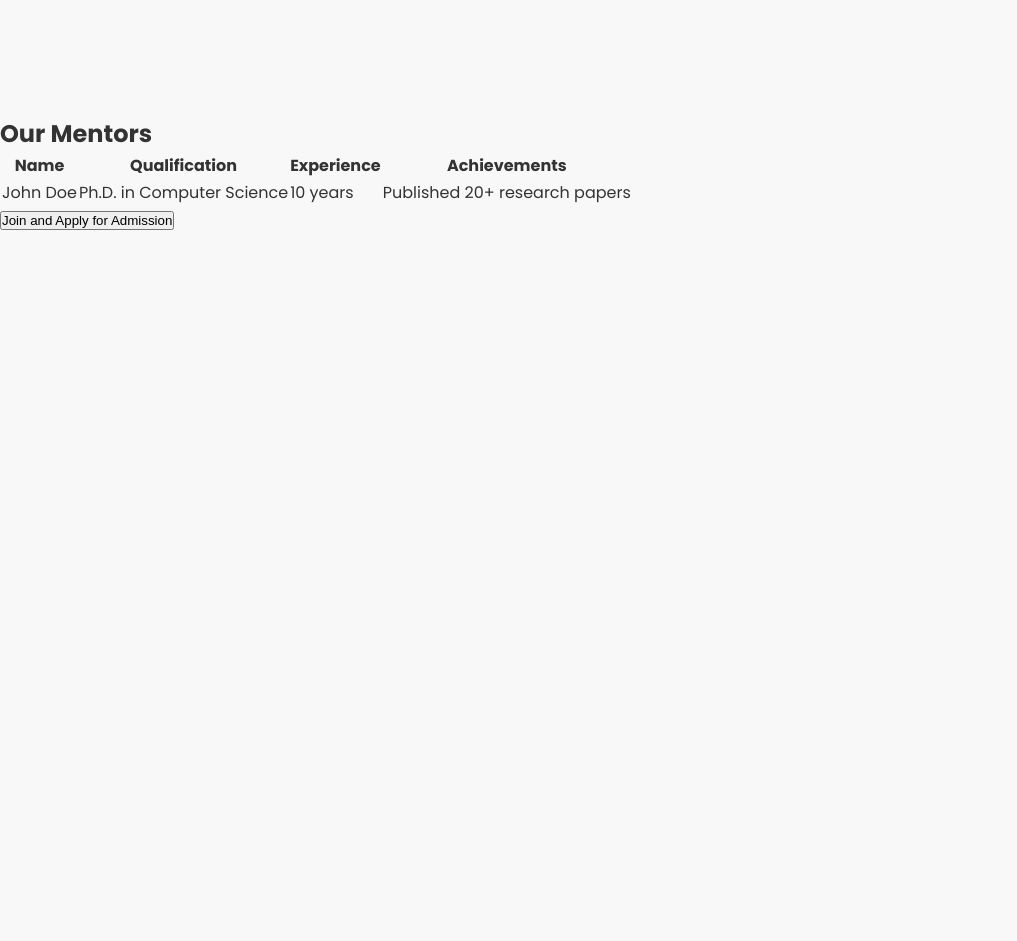
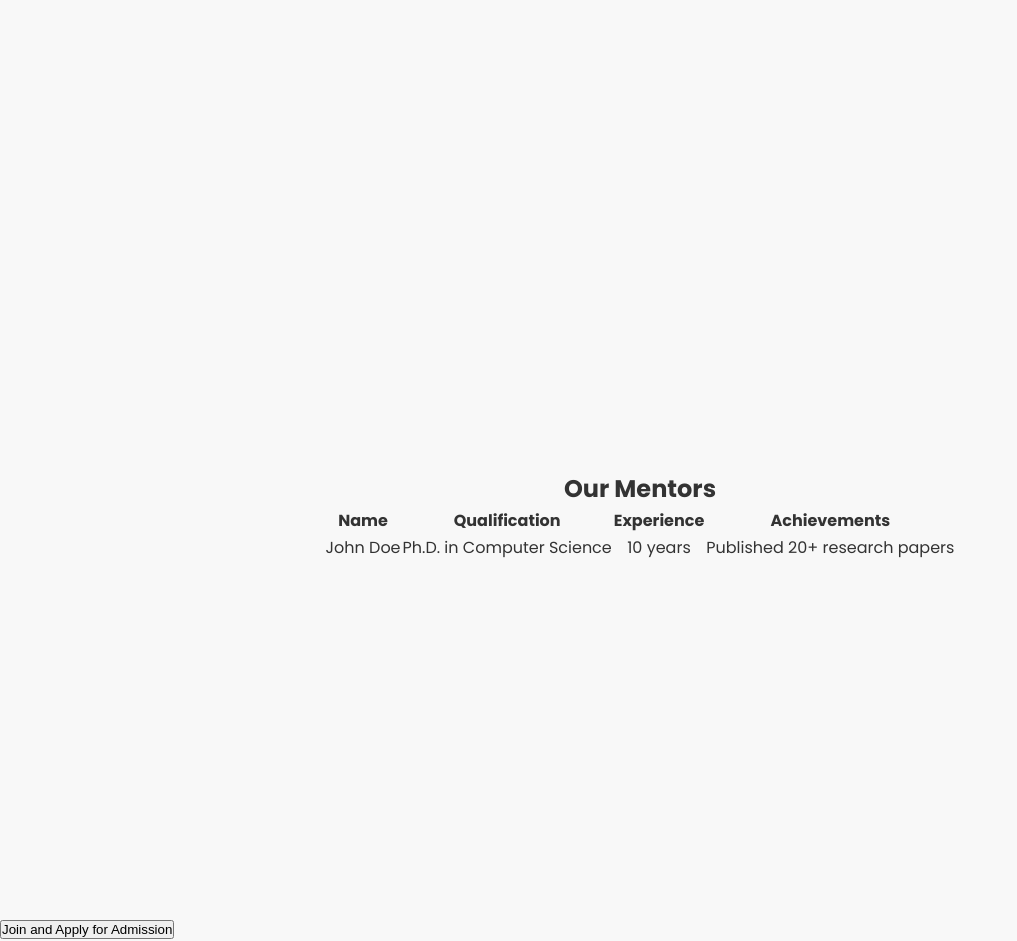
Before and after one commit to Quantsanskar/my-website, a Next.js app: page / in a window 1280 px wide. Shown: the part 1566-2507 px from the top of the page, without its empty margins (0-1017 px from the left). Before the commit the page ends 1798 px from the top, so only its background shows below. Built offline with nearby package versions, Linux system fonts and the light colour scheme.

Commit message:
Update MentorsSection.module.css

```diff
--- a/components/MentorsSection.module.css
+++ b/components/MentorsSection.module.css
@@ -1,4 +1,3 @@
-/* components/MentorsSection.module.css */
 
 .mentorsGrid {
     display: grid;
@@ -24,3 +23,15 @@
     transform: translateY(-5px);
     box-shadow: 0 8px 16px rgba(0, 0, 0, 0.2);
 }
+
+.mentorsSection {
+    display: flex;
+    justify-content: center;
+    align-items: center;
+    height: 100vh; /* Full viewport height */
+  }
+
+  .mentorsContent {
+    max-width: 800px; /* Adjust based on your content */
+    text-align: center;
+  }
```
